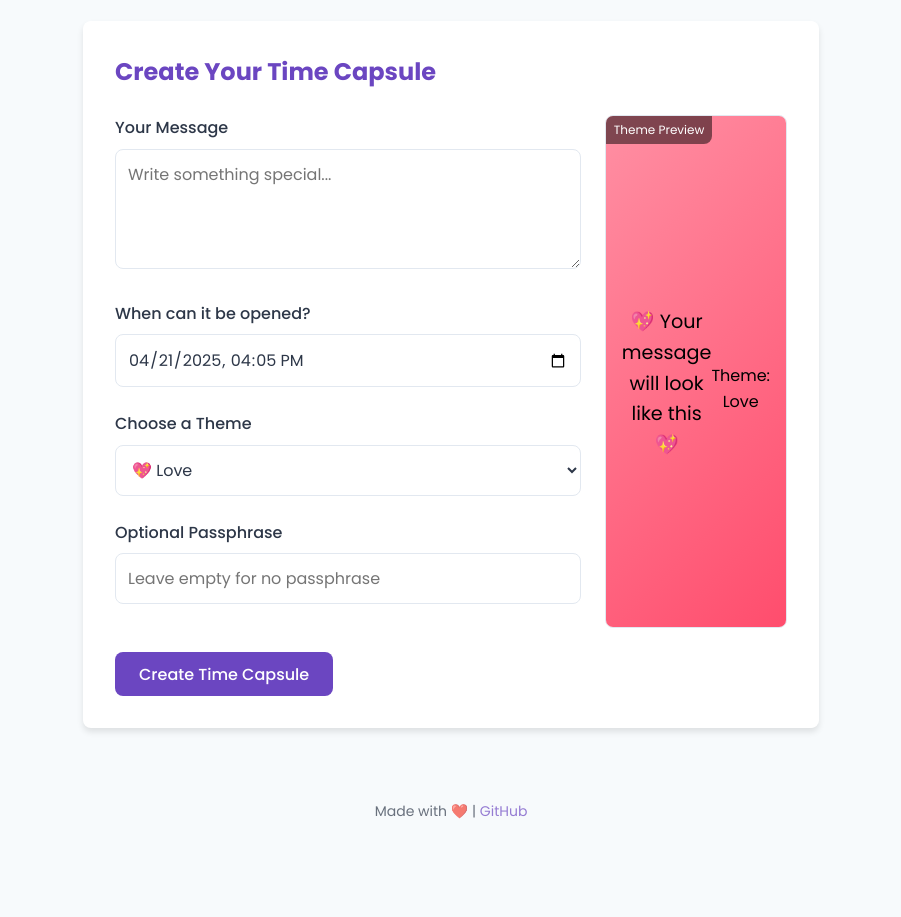
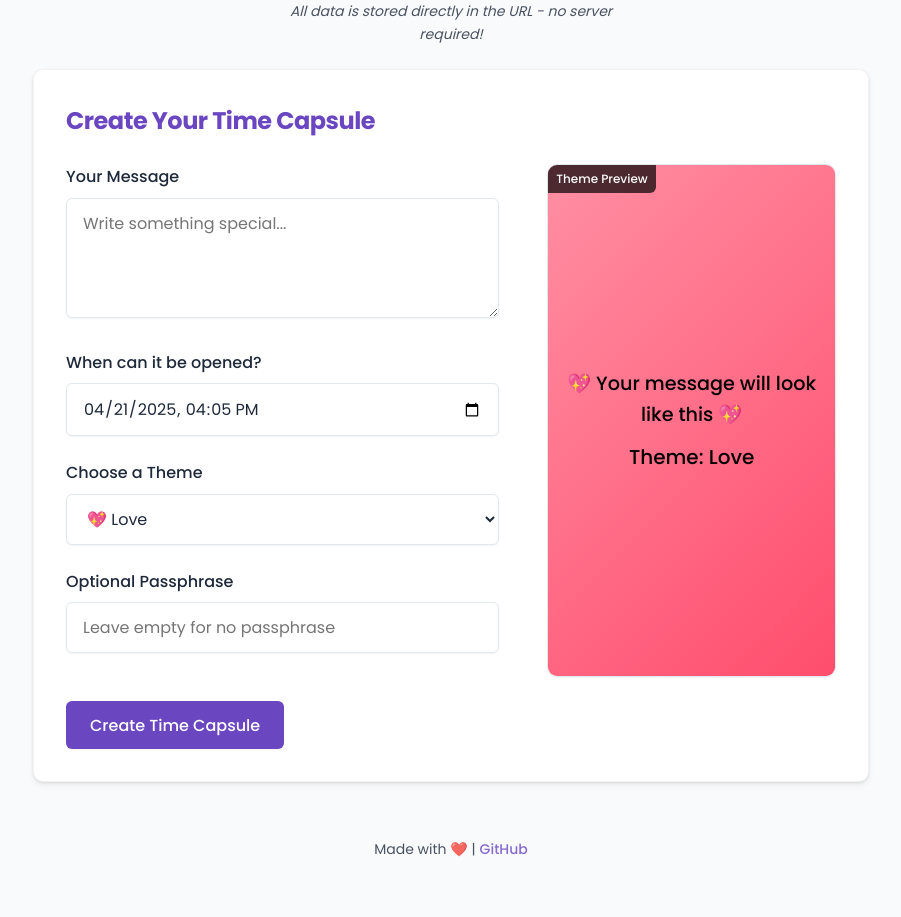
Before and after one commit to praneeth143a/unwraplater, a plain HTML site: page index.html in a window 1280 px wide. Shown: the part 163-1080 px from the top of the page, without its empty margins (189-1090 px from the left). Before the commit the page ends 1042 px from the top, so only its background shows below. Drawn offline with Linux system fonts and the light colour scheme.

Commit message:
Enhance UI with modern responsive design similar to charanyelimela.vercel.app

```diff
--- a/src/css/styles.css
+++ b/src/css/styles.css
@@ -1,34 +1,34 @@
 /* ==========================================================================
    UnwrapLater - Responsive Time Capsule App
-   Mobile-first CSS with progressive enhancement for larger screens
+   Enhanced with modern, clean responsive design
    ========================================================================== */
 
 :root {
-    /* Color Variables */
+    /* Modern Color Palette */
     --primary-color: #6b46c1;
     --primary-hover: #553c9a;
     --secondary-color: #4299e1;
-    --light-bg: #f7fafc;
+    --light-bg: #f8fafc;
     --light-card: #ffffff;
-    --light-text: #2d3748;
+    --light-text: #1e293b;
     --light-border: #e2e8f0;
-    --dark-bg: #1a202c;
-    --dark-card: #2d3748;
-    --dark-text: #f7fafc;
-    --dark-border: #4a5568;
+    --dark-bg: #0f172a;
+    --dark-card: #1e293b;
+    --dark-text: #f8fafc;
+    --dark-border: #334155;
 
-    /* Shadow Variables */
-    --shadow-sm: 0 1px 3px rgba(0, 0, 0, 0.12);
-    --shadow-md: 0 4px 6px rgba(0, 0, 0, 0.1);
-    --shadow-lg: 0 10px 15px rgba(0, 0, 0, 0.1);
+    /* Enhanced Shadows for depth */
+    --shadow-sm: 0 1px 2px rgba(0, 0, 0, 0.05);
+    --shadow-md: 0 4px 6px rgba(0, 0, 0, 0.05), 0 1px 3px rgba(0, 0, 0, 0.1);
+    --shadow-lg: 0 10px 15px rgba(0, 0, 0, 0.05), 0 4px 6px rgba(0, 0, 0, 0.05);
 
-    /* UI Variables */
-    --radius: 8px;
+    /* Refined UI Variables */
+    --radius: 10px;
+    --radius-sm: 6px;
     --font-main: 'Poppins', sans-serif;
-    --transition: all 0.3s ease;
+    --transition: all 0.3s cubic-bezier(0.4, 0, 0.2, 1);
 
     /* RESPONSIVE TYPOGRAPHY - Mobile First */
-    /* Starts smaller on mobile, scales up with breakpoints */
     --fs-xs: 0.75rem;    /* 12px - Small labels, footer text */
     --fs-sm: 0.875rem;   /* 14px - Secondary text, notes */
     --fs-base: 1rem;     /* 16px - Base body text */
@@ -39,7 +39,6 @@
     --fs-3xl: 2rem;      /* 32px - Reserved for larger screens */
 
     /* RESPONSIVE SPACING - Mobile First */
-    /* These create consistent spacing throughout the app */
     --space-xs: 0.25rem; /* 4px - Minimal spacing */
     --space-sm: 0.5rem;  /* 8px - Small gaps, tight spacing */
     --space-md: 0.75rem; /* 12px - Form field padding */
@@ -74,7 +73,7 @@ body.dark-mode {
 }
 
 html {
-    font-size: 100%; /* Respects user's browser font size settings */
+    font-size: 100%;
     -webkit-text-size-adjust: 100%;
     scroll-behavior: smooth;
 }
@@ -87,7 +86,10 @@ body {
     transition: var(--transition);
     min-height: 100vh;
     width: 100%;
-    overflow-x: hidden; /* Prevent horizontal scrolling */
+    overflow-x: hidden;
+    display: flex;
+    flex-direction: column;
+    align-items: center;
 }
 
 /* Make media elements responsive */
@@ -99,15 +101,18 @@ img, svg, video, canvas {
 
 /* ==========================================================================
    Layout & Container Structure
-   Mobile-first: stacked layout with minimal padding
    ========================================================================== */
 
 .app-container {
     width: 100%;
+    max-width: 100%;
     margin: 0 auto;
     padding: var(--space-base);
     position: relative;
-    z-index: 2; /* Stay above animation canvas */
+    z-index: 2;
+    display: flex;
+    flex-direction: column;
+    min-height: 100vh;
 }
 
 header {
@@ -125,7 +130,15 @@ header h1 {
     background-clip: text;
     color: transparent;
     display: inline-block;
-    word-break: break-word; /* Ensures title doesn't overflow on narrow screens */
+    font-weight: 700;
+    letter-spacing: -0.5px;
+}
+
+header p {
+    color: var(--text-color);
+    opacity: 0.9;
+    max-width: 40ch;
+    margin: 0 auto;
 }
 
 .subtitle {
@@ -143,7 +156,6 @@ header h1 {
     color: var(--primary-color);
 }
 
-/* Theme toggle positioned absolutely for space efficiency on small screens */
 .theme-toggle {
     position: absolute;
     top: 0;
@@ -152,6 +164,8 @@ header h1 {
     font-size: var(--fs-lg);
     display: flex;
     align-items: center;
+    border-radius: 50%;
+    overflow: hidden;
 }
 
 .light-mode, .dark-mode {
@@ -184,20 +198,41 @@ body.dark-mode .dark-mode {
     margin-bottom: var(--space-lg);
     transition: var(--transition);
     width: 100%;
+    border: 1px solid rgba(0,0,0,0.05);
+}
+
+/* In dark mode, make border more visible */
+body.dark-mode .card {
+    border-color: rgba(255,255,255,0.05);
 }
 
 /* View management */
 .view {
     display: none;
+    width: 100%;
 }
 
 .view.active {
     display: block;
+    animation: fadeIn 0.5s ease;
+}
+
+@keyframes fadeIn {
+    from { opacity: 0; transform: translateY(10px); }
+    to { opacity: 1; transform: translateY(0); }
+}
+
+main {
+    flex: 1;
+    width: 100%;
+    max-width: 100%;
+    display: flex;
+    flex-direction: column;
+    align-items: center;
 }
 
 /* ==========================================================================
    Create View Layout
-   Mobile-first: Stacked form and preview sections
    ========================================================================== */
 
 .create-layout {
@@ -223,17 +258,17 @@ body.dark-mode .dark-mode {
 
 /* ==========================================================================
    Typography & Text Elements
-   Mobile-first: Smaller, more compact text initially
    ========================================================================== */
 
 h2 {
     font-size: var(--fs-xl);
     margin-bottom: var(--space-lg);
     color: var(--primary-color);
-    word-break: break-word;
+    font-weight: 600;
+    letter-spacing: -0.5px;
 }
 
-/* Form elements - stacked on mobile */
+/* Form elements styling */
 .form-group {
     margin-bottom: var(--space-lg);
 }
@@ -243,18 +278,20 @@ label {
     margin-bottom: var(--space-sm);
     font-weight: 500;
     font-size: var(--fs-base);
+    color: var(--text-color);
 }
 
 input, textarea, select {
     width: 100%;
-    padding: var(--space-md);
+    padding: var(--space-md) var(--space-base);
     border: 1px solid var(--border-color);
-    border-radius: var(--radius);
+    border-radius: var(--radius-sm);
     font-family: var(--font-main);
     font-size: var(--fs-base);
     background-color: var(--card-bg);
     color: var(--text-color);
     transition: var(--transition);
+    box-shadow: var(--shadow-sm);
 }
 
 input:focus, textarea:focus, select:focus {
@@ -270,7 +307,6 @@ textarea {
 
 /* ==========================================================================
    Button & Interactive Elements
-   Mobile-first: Full-width, stacked buttons
    ========================================================================== */
 
 .button-group {
@@ -283,7 +319,7 @@ textarea {
 .btn {
     padding: var(--space-md) var(--space-lg);
     border: none;
-    border-radius: var(--radius);
+    border-radius: var(--radius-sm);
     font-family: var(--font-main);
     font-weight: 500;
     font-size: var(--fs-base);
@@ -294,16 +330,44 @@ textarea {
     justify-content: center;
     align-items: center;
     line-height: 1.2;
-    min-height: 44px; /* Minimum touch target size for accessibility */
+    min-height: 48px; /* Increased for better touch target */
+    position: relative;
+    overflow: hidden;
+}
+
+/* Add button hover/focus effects */
+.btn:before {
+    content: '';
+    position: absolute;
+    top: 50%;
+    left: 50%;
+    width: 0;
+    height: 0;
+    background-color: rgba(255, 255, 255, 0.1);
+    border-radius: 50%;
+    transform: translate(-50%, -50%);
+    transition: width 0.5s, height 0.5s;
+}
+
+.btn:hover:before, .btn:focus:before {
+    width: 300%;
+    height: 300%;
 }
 
 .btn.primary {
     background-color: var(--primary-color);
     color: white;
+    box-shadow: var(--shadow-sm);
 }
 
 .btn.primary:hover {
     background-color: var(--primary-hover);
+    transform: translateY(-1px);
+    box-shadow: var(--shadow-md);
+}
+
+.btn.primary:active {
+    transform: translateY(0);
 }
 
 .btn.secondary {
@@ -322,7 +386,6 @@ textarea {
 
 /* ==========================================================================
    Theme Preview Component
-   Mobile-first: Compact preview with minimal height
    ========================================================================== */
 
 .theme-preview {
@@ -331,65 +394,67 @@ textarea {
     overflow: hidden;
     border: 1px solid var(--border-color);
     transition: var(--transition);
+    box-shadow: var(--shadow-sm);
 }
 
 .preview-container {
     position: relative;
-    padding: var(--space-base);
-    min-height: 150px; /* Taller on mobile for better visibility */
-    /* Theme-specific background will be set by JavaScript */
+    padding: var(--space-xl) var(--space-base);
+    min-height: 180px;
 }
 
 .preview-content {
     display: flex;
+    flex-direction: column;
     align-items: center;
     justify-content: center;
     height: 100%;
-    padding-top: var(--space-lg);
     text-align: center;
+    font-size: var(--fs-md);
+    font-weight: 500;
 }
 
 .preview-label {
     position: absolute;
     top: 0;
     left: 0;
-    background-color: rgba(0, 0, 0, 0.5);
+    background-color: rgba(0, 0, 0, 0.7);
     color: white;
     padding: var(--space-xs) var(--space-sm);
     font-size: var(--fs-xs);
-    border-bottom-right-radius: var(--radius);
+    font-weight: 500;
+    border-bottom-right-radius: var(--radius-sm);
 }
 
 /* ==========================================================================
    Capsule Link Section
-   Mobile-first: Stacked elements for narrow screens
    ========================================================================== */
 
 .link-container {
     display: flex;
-    flex-direction: column; /* Stack on mobile */
+    flex-direction: column;
     gap: var(--space-sm);
 }
 
 .link-container input {
     flex: 1;
-    overflow-x: auto; /* Allow scrolling for long URLs */
+    overflow-x: auto;
     white-space: nowrap;
     font-size: var(--fs-sm);
+    padding-right: 50px; /* Space for button on mobile */
 }
 
 .link-container button {
-    width: 100%; /* Full width on mobile */
+    width: 100%;
 }
 
 /* ==========================================================================
    Countdown Timer Component
-   Mobile-first: 2x2 grid for compact display
    ========================================================================== */
 
 .countdown-timer {
     display: grid;
-    grid-template-columns: repeat(2, 1fr); /* 2-column grid on mobile */
+    grid-template-columns: repeat(2, 1fr);
     gap: var(--space-base);
     margin: var(--space-lg) 0;
 }
@@ -398,9 +463,21 @@ textarea {
     display: flex;
     flex-direction: column;
     align-items: center;
-    padding: var(--space-sm);
+    padding: var(--space-sm) var(--space-base);
     background-color: rgba(0, 0, 0, 0.05);
-    border-radius: var(--radius);
+    border-radius: var(--radius-sm);
+    transition: var(--transition);
+    border: 1px solid rgba(0,0,0,0.05);
+}
+
+body.dark-mode .time-unit {
+    background-color: rgba(255, 255, 255, 0.05);
+    border-color: rgba(255,255,255,0.05);
+}
+
+.time-unit:hover {
+    transform: translateY(-2px);
+    box-shadow: var(--shadow-md);
 }
 
 .time-unit span {
@@ -413,36 +490,44 @@ textarea {
     font-size: var(--fs-xs);
     opacity: 0.7;
     margin-top: var(--space-xs);
+    font-weight: 500;
 }
 
 /* ==========================================================================
    Message Reveal Component
-   Mobile-first: Simple centered layout with padding
    ========================================================================== */
 
 .message-container {
     background-color: rgba(255, 255, 255, 0.1);
-    padding: var(--space-lg);
+    padding: var(--space-xl);
     border-radius: var(--radius);
     margin: var(--space-lg) 0;
     position: relative;
     overflow: hidden;
     word-wrap: break-word;
-    /* Theme-specific styling will be applied by JavaScript */
+    box-shadow: var(--shadow-sm);
+    border: 1px solid rgba(255,255,255,0.1);
 }
 
 #revealed-message {
     font-size: var(--fs-md);
     text-align: center;
     white-space: pre-wrap;
-    word-break: break-word; /* Ensures message doesn't overflow */
+    word-break: break-word;
+    line-height: 1.7;
 }
 
 /* Passphrase input layout */
 #passphrase-container .form-group {
     display: flex;
-    flex-direction: column; /* Stack on mobile */
+    flex-direction: column;
     gap: var(--space-sm);
+}
+
+#passphrase-container p {
+    margin-bottom: var(--space-sm);
+    color: var(--text-color);
+    font-weight: 500;
 }
 
 /* ==========================================================================
@@ -451,24 +536,49 @@ textarea {
 
 footer {
     text-align: center;
-    margin-top: var(--space-2xl);
-    padding: var(--space-lg) 0;
-    opacity: 0.7;
+    margin-top: auto;
+    padding: var(--space-xl) 0 var(--space-lg);
+    opacity: 0.8;
     font-size: var(--fs-sm);
+    width: 100%;
+}
+
+footer p {
+    display: flex;
+    align-items: center;
+    justify-content: center;
+    gap: var(--space-xs);
 }
 
 footer a {
     color: var(--primary-color);
     text-decoration: none;
+    font-weight: 500;
+    transition: var(--transition);
+    position: relative;
+}
+
+footer a:after {
+    content: '';
+    position: absolute;
+    bottom: -2px;
+    left: 0;
+    width: 0;
+    height: 1px;
+    background-color: var(--primary-color);
+    transition: var(--transition);
+}
+
+footer a:hover:after {
+    width: 100%;
 }
 
 footer a:hover {
-    text-decoration: underline;
+    opacity: 0.8;
 }
 
 /* ==========================================================================
    Canvas Animation Container
-   Full viewport coverage
    ========================================================================== */
 
 #animation-canvas {
@@ -478,12 +588,11 @@ footer a:hover {
     width: 100%;
     height: 100%;
     z-index: 1;
-    pointer-events: none; /* Allow clicks to pass through */
+    pointer-events: none;
 }
 
 /* ==========================================================================
    Theme-specific Styles
-   These provide theme colors that will be used by JavaScript
    ========================================================================== */
 
 .theme-love {
@@ -520,17 +629,12 @@ footer a:hover {
 
 /* ==========================================================================
    Tablet (600px+)
-   Key changes:
-   - More horizontal layout
-   - Larger text
-   - Side-by-side elements where appropriate
    ========================================================================== */
 
 @media (min-width: 600px) {
     :root {
-        /* Slightly larger text on tablets */
-        --fs-2xl: 2rem;      /* 32px */
-        --fs-3xl: 2.25rem;   /* 36px */
+        --fs-2xl: 2rem;
+        --fs-3xl: 2.25rem;
     }
 
     .app-container {
@@ -565,6 +669,7 @@ footer a:hover {
     .countdown-timer {
         grid-template-columns: repeat(4, 1fr);
         justify-content: space-between;
+        gap: var(--space-lg);
     }
 
     /* Passphrase input and button side-by-side */
@@ -585,37 +690,32 @@ footer a:hover {
     }
 
     .form-section {
-        flex: 1 1 65%;
+        flex: 1 1 60%;
     }
 
     .preview-section {
-        flex: 1 1 30%;
+        flex: 1 1 35%;
         display: flex;
         flex-direction: column;
     }
 
     .preview-container {
-        min-height: 200px;
+        min-height: 240px;
     }
 }
 
 /* ==========================================================================
    Desktop (1024px+)
-   Key changes:
-   - Fixed-width centered container
-   - More generous spacing
-   - Larger text and elements
    ========================================================================== */
 
 @media (min-width: 1024px) {
     :root {
-        /* Larger text on desktop */
-        --fs-2xl: 2.25rem;   /* 36px */
-        --fs-3xl: 2.5rem;    /* 40px */
+        --fs-2xl: 2.25rem;
+        --fs-3xl: 2.5rem;
     }
 
     .app-container {
-        max-width: 800px; /* Constrained width for readability */
+        max-width: 900px;
         padding: var(--space-xl);
     }
 
@@ -623,12 +723,16 @@ footer a:hover {
         font-size: var(--fs-3xl);
     }
 
-    /* More generous spacing between countdown units */
-    .countdown-timer {
-        gap: var(--space-lg);
+    .card {
+        transition: transform 0.3s ease, box-shadow 0.3s ease;
     }
 
-    /* Larger countdown numbers */
+    .card:hover {
+        transform: translateY(-5px);
+        box-shadow: var(--shadow-lg);
+    }
+
+    /* Countdown numbers */
     .time-unit span {
         font-size: var(--fs-2xl);
     }
@@ -641,14 +745,15 @@ footer a:hover {
     /* Form and preview side-by-side layout */
     .create-layout {
         flex-wrap: nowrap;
+        gap: var(--space-2xl);
     }
 
     .form-section {
-        flex: 3; /* Form takes 3/4 of the space */
+        flex: 3;
     }
 
     .preview-section {
-        flex: 1; /* Preview takes 1/4 of the space */
+        flex: 2;
         align-self: stretch;
         display: flex;
         flex-direction: column;
@@ -665,37 +770,52 @@ footer a:hover {
         flex-grow: 1;
         display: flex;
         flex-direction: column;
-        min-height: 300px;
+        min-height: 350px;
     }
 
     .preview-content {
         flex-grow: 1;
+        font-size: var(--fs-lg);
+    }
+
+    /* Enhanced button interactions */
+    .btn {
+        transition: transform 0.3s ease, box-shadow 0.3s ease, background-color 0.3s ease;
+    }
+
+    .btn.primary:hover {
+        transform: translateY(-3px);
+        box-shadow: 0 10px 25px rgba(107, 70, 193, 0.3);
+    }
+
+    .btn.primary:active {
+        transform: translateY(-1px);
     }
 }
 
 /* ==========================================================================
    Large Desktops (1440px+)
-   Key changes:
-   - Wider container
-   - Potentially two-column layouts
    ========================================================================== */
 
 @media (min-width: 1440px) {
     .app-container {
-        max-width: 1000px;
+        max-width: 1100px;
     }
 
     /* Even larger preview on big screens */
     .preview-container {
-        min-height: 350px;
+        min-height: 400px;
+    }
+
+    /* Create a smooth scrolling experience */
+    html {
+        scroll-behavior: smooth;
+        scroll-padding-top: var(--space-2xl);
     }
 }
 
 /* ==========================================================================
    Special Case: Mobile Landscape Orientation
-   Key changes:
-   - Reduced vertical spacing
-   - Smaller elements to fit within limited height
    ========================================================================== */
 
 @media (max-height: 500px) and (orientation: landscape) {
@@ -746,11 +866,16 @@ footer a:hover {
     .preview-container {
         min-height: 100px;
     }
+
+    /* Adjust countdown display for landscape */
+    .countdown-timer {
+        grid-template-columns: repeat(4, 1fr);
+        gap: var(--space-sm);
+    }
 }
 
 /* ==========================================================================
    Print Styles
-   Optimize for printing revealed messages
    ========================================================================== */
 
 @media print {
@@ -775,45 +900,3 @@ footer a:hover {
         color: black !important;
     }
 }
-
-/* ==========================================================================
-   URL Controls
-   Styling for URL shortening options
-   ========================================================================== */
-
-.url-controls {
-    margin-top: var(--space-md);
-    display: flex;
-    flex-direction: column;
-    align-items: center;
-    gap: var(--space-xs);
-}
-
-.url-note {
-    font-size: var(--fs-xs);
-    opacity: 0.7;
-    font-style: italic;
-}
-
-.btn.link-action {
-    background-color: transparent;
-    color: var(--primary-color);
-    border: none;
-    padding: var(--space-xs) var(--space-sm);
-    font-size: var(--fs-sm);
-    min-height: auto;
-    text-decoration: underline;
-}
-
-.btn.link-action:hover {
-    color: var(--primary-hover);
-    background-color: transparent;
-}
-
-/* Adjust URL controls for larger screens */
-@media (min-width: 600px) {
-    .url-controls {
-        flex-direction: row;
-        justify-content: space-between;
-    }
-}
```
